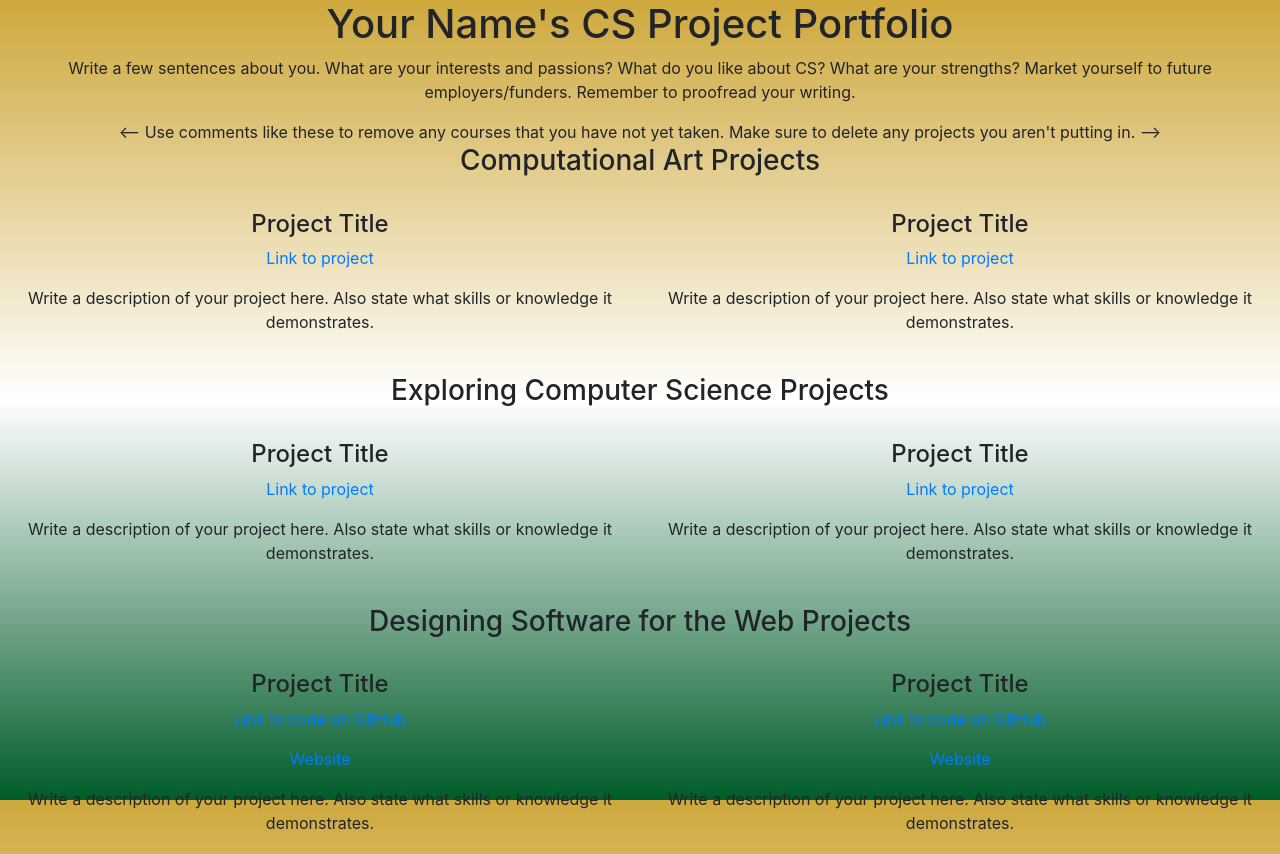
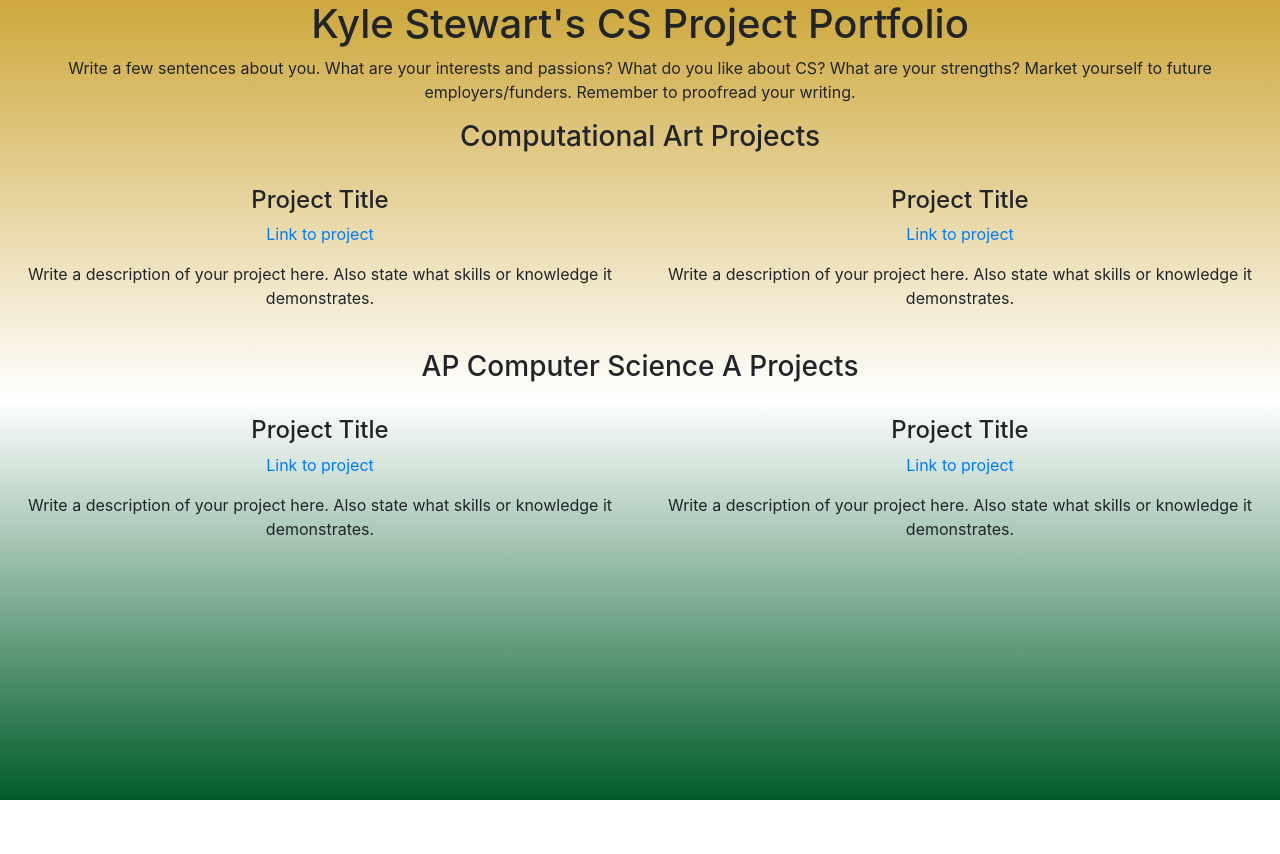
Before and after one commit to kystewart/portfolio, a plain HTML site: page index.html in a window 1280 px wide. Shown: the top 854 px of the page. After the commit the page ends 800 px from the top, so only its background shows below. Drawn offline with nearby package versions, Linux system fonts and the light colour scheme; a script that the page names is missing.

Commit message:
Update index.html

```diff
--- a/index.html
+++ b/index.html
@@ -21,10 +21,10 @@
 
 <body>
   <div class="container-fluid bg-3 text-center">
-    <h1>Your Name's CS Project Portfolio</h1>
+    <h1>Kyle Stewart's CS Project Portfolio</h1>
     <p>Write a few sentences about you.  What are your interests and passions?  What do you like about CS?  What are your strengths?  Market yourself to future employers/funders.  Remember to proofread your writing.</p>
 
-    <-- Use comments like these to remove any courses that you have not yet taken.  Make sure to delete any projects you aren't putting in. -->
+    <!-- Use comments like these to remove any courses that you have not yet taken.  Make sure to delete any projects you aren't putting in. -->
 
     <h3>Computational Art Projects</h3><br>
     <div class="row">
@@ -41,23 +41,9 @@
     </div>
   </div><br>
 
-  <div class="container-fluid bg-3 text-center">
-    <h3>Exploring Computer Science Projects</h3><br>
-    <div class="row">
-      <div class="col-sm">
-        <h4>Project Title</h4>
-        <p><a href="replit.com">Link to project</a></p>
-        <p>Write a description of your project here.  Also state what skills or knowledge it demonstrates.</p>
-      </div>
-      <div class="col-sm">
-        <h4>Project Title</h4>
-        <p><a href="replit.com">Link to project</a></p>
-        <p>Write a description of your project here.  Also state what skills or knowledge it demonstrates.</p>
-      </div>
-    </div>
-  </div><br>
 
-  <div class="container-fluid bg-3 text-center">
+
+<!--   <div class="container-fluid bg-3 text-center">
     <h3>Designing Software for the Web Projects</h3><br>
     <div class="row">
       <div class="col-sm">
@@ -73,7 +59,7 @@
         <p>Write a description of your project here.  Also state what skills or knowledge it demonstrates.</p>
       </div>
     </div>
-  </div><br>
+  </div><br> -->
 
   <div class="container-fluid bg-3 text-center">
     <h3>AP Computer Science A Projects</h3><br>
@@ -90,7 +76,7 @@
       </div>
     </div>
   </div><br>
-
+<!--
   <div class="container-fluid bg-3 text-center">
     <h3>iOS Mobile Programming Projects</h3><br>
     <div class="row">
@@ -119,9 +105,9 @@
         <p><a href="replit.com">Link to project</a></p>
         <p>Write a description of your project and the process of developing it as a team here.  Also state what skills or knowledge you acquired during the process.</p>
       </div>
-    </div><br>
+    </div><br> -->
 
-  <div class="container-fluid bg-3 text-center">
+<!--   <div class="container-fluid bg-3 text-center">
     <h3>Other Projects</h3><br>
     <div class="row">
       <div class="col-sm">
@@ -135,7 +121,7 @@
         <p>Write a description of your project here.  Also state what skills or knowledge it demonstrates.</p>
       </div>
     </div>
-  </div>
+  </div> -->
 
   <br><br>
   <!-- Leave this section commented until you are a senior and have talked with your CS teacher and parents.
```
